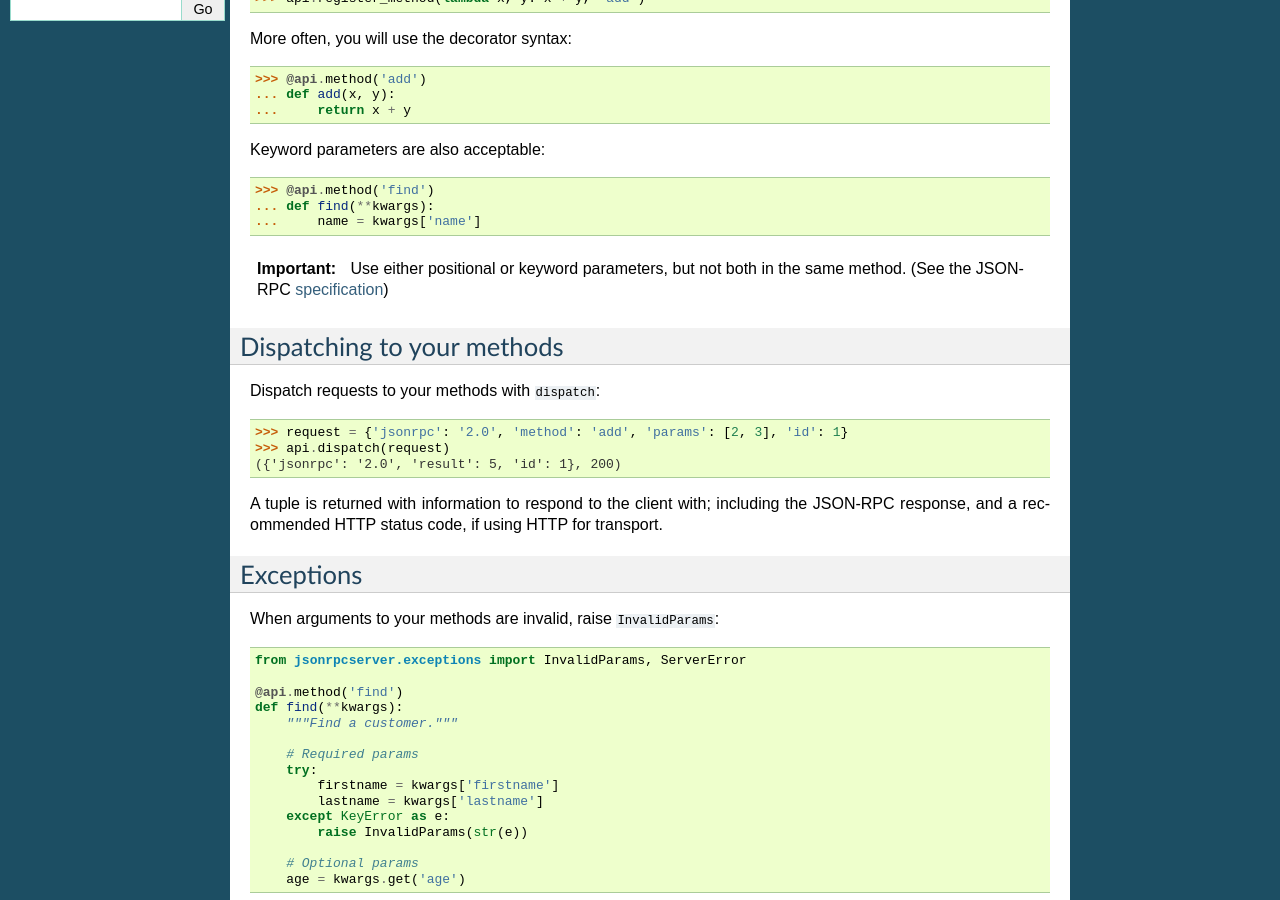
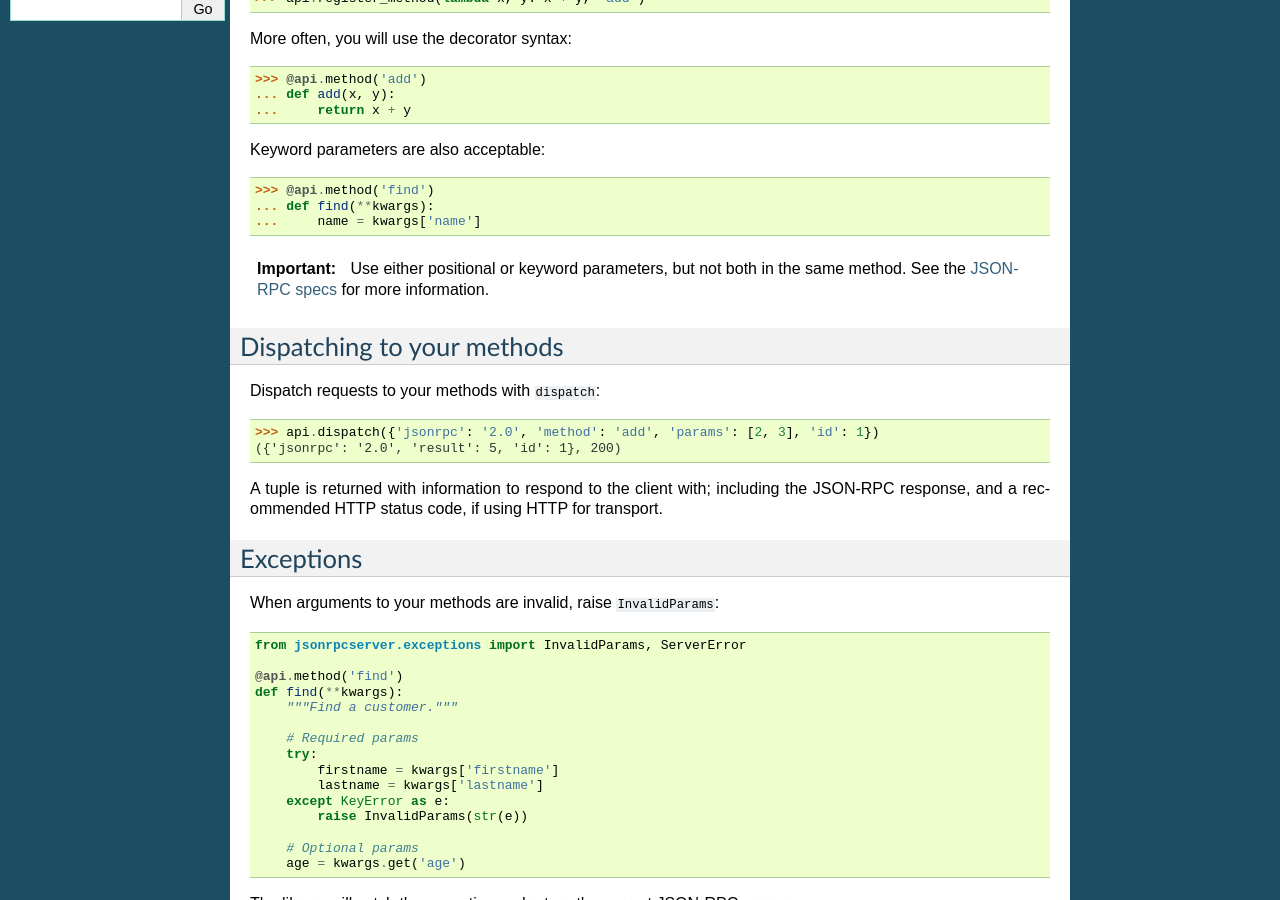
Before and after one commit to explodinglabs/jsonrpcserver, a Sphinx documentation site: the page built from doc/index.rst, in a window 1280 px wide and 900 px high, scrolled down 406 px. Built offline with Sphinx 7.4.7, drawn with Linux system fonts in a browser that asks for light colours.

Commit message:
Updated doc/index.rst.

```diff
--- a/doc/index.rst
+++ b/doc/index.rst
@@ -36,16 +36,16 @@ Keyword parameters are also acceptable::
 .. important::
 
     Use either positional or keyword parameters, but not both in the same
-    method. (See the JSON-RPC `specification
-    <http://www.jsonrpc.org/specification#parameter_structures>`_)
+    method. See the `JSON-RPC specs
+    <http://www.jsonrpc.org/specification#parameter_structures>`_ for more
+    information.
 
 Dispatching to your methods
 ---------------------------
 
 Dispatch requests to your methods with ``dispatch``::
 
-    >>> request = {'jsonrpc': '2.0', 'method': 'add', 'params': [2, 3], 'id': 1}
-    >>> api.dispatch(request)
+    >>> api.dispatch({'jsonrpc': '2.0', 'method': 'add', 'params': [2, 3], 'id': 1})
     ({'jsonrpc': '2.0', 'result': 5, 'id': 1}, 200)
 
 A tuple is returned with information to respond to the client with; including
```
